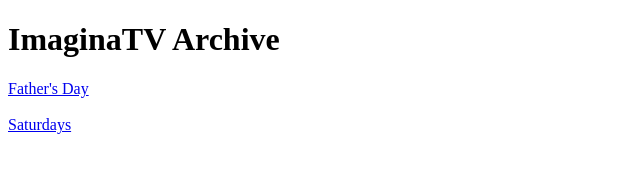
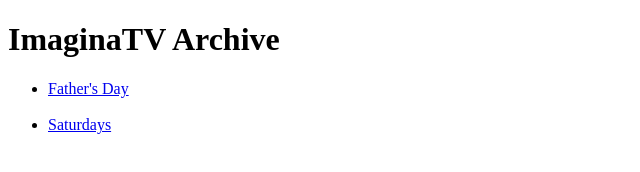
Before and after one commit to ArchiveEverything/archiveeverything.github.com, a plain HTML site: page index.html in a window 1280 px wide. Shown: the whole page, without its empty margins (0-640 px from the left). Drawn offline with Linux system fonts and the light colour scheme.

Commit message:
I'm bad and Timmy

```diff
--- a/index.html
+++ b/index.html
@@ -8,7 +8,9 @@
 	</head>
 	<body>
 		<h1>ImaginaTV Archive</h1>
-		<a href="FatherDay.html">Father's Day<br/><br/></a>
-		<a href="Saturdays.html">Saturdays</a>
+		<ul style="list-style-type:disc;">
+		<li><a href="FatherDay.html">Father's Day<br/><br/></a></li>
+		<li><a href="Saturdays.html">Saturdays</a></li>
+		</ul>
 	</body>
 </html>
```
